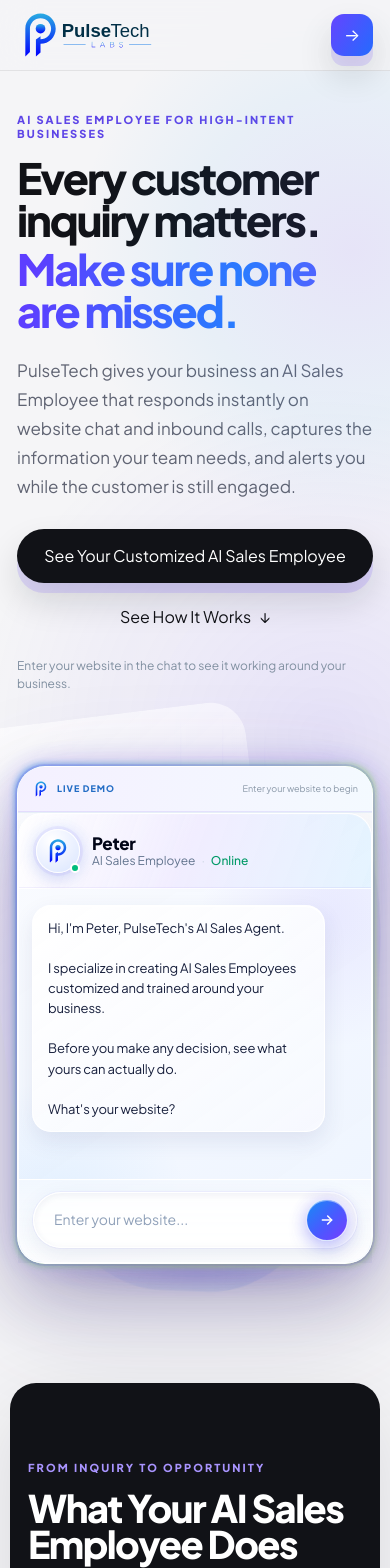
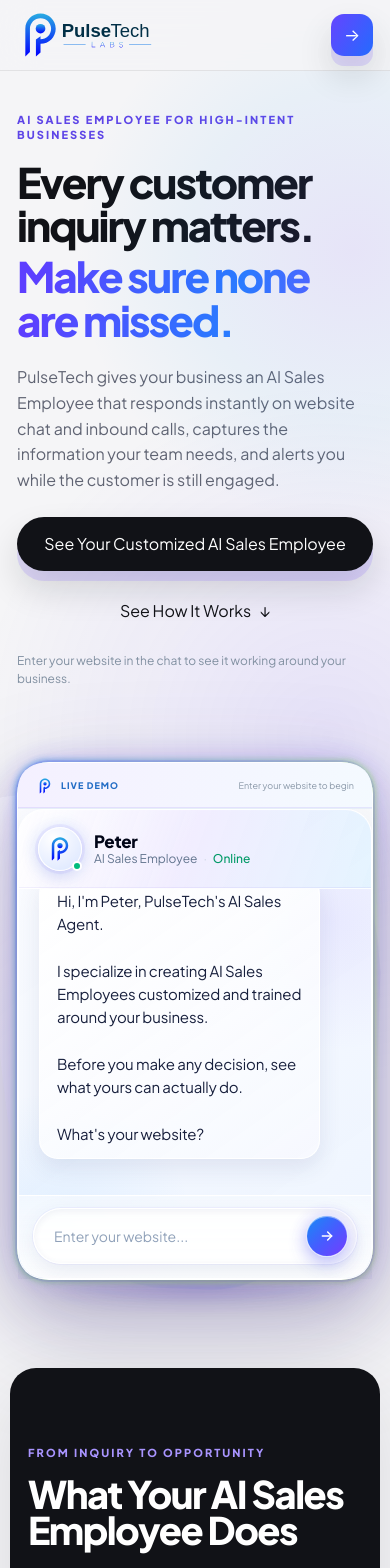
Before and after one commit to utkarshchaturvedi1/pulsetech-engine, a Next.js app: page / in a window 390 px wide. Shown: the top 1568 px of the page. Built offline with nearby package versions, Linux system fonts and the light colour scheme.

Commit message:
Polish hero spacing sticky header and premium chat proportions

```diff
--- a/src/components/landing/landing.css
+++ b/src/components/landing/landing.css
@@ -293,3 +293,35 @@
  .pt-live-chat-body [data-chat-message-bubble]{font-size:13px!important;max-width:90%!important}
  .pt-live-chat-body [data-chat-messages]{padding:16px 13px!important}
 }
+
+/* Final hero composition: breathing room, sticky navigation, premium chat proportions */
+.pt-header{position:sticky!important;top:0!important;z-index:80!important;transition:transform .28s ease,background .28s ease,box-shadow .28s ease}
+.pt-nav{min-height:72px}
+.pt-hero{align-items:center!important;min-height:calc(100svh - 72px);padding-top:72px!important;padding-bottom:88px!important}
+.pt-hero-copy{align-self:center;max-width:690px!important;padding-top:0!important}
+.pt-hero .pt-eyebrow{margin:0 0 25px!important;line-height:1.35!important}
+.pt-hero h1{margin:0 0 27px!important;font-size:clamp(48px,4.15vw,64px)!important;line-height:1.02!important;letter-spacing:-.047em!important;font-weight:950!important}
+.pt-hero h1 span{display:block;margin-top:10px!important;line-height:1.04!important}
+.pt-hero .pt-lead{margin:0 0 30px!important;max-width:650px!important;font-size:17px!important;line-height:1.72!important}
+.pt-hero .pt-actions{margin-top:0!important;gap:14px!important}
+.pt-hero .pt-micro{margin-top:15px!important;line-height:1.5!important}
+.pt-hero-visual{min-height:610px!important;align-items:center!important}
+.pt-hero-chat-wrap{width:min(100%,470px)!important;margin:0 0 0 auto!important;transform:translateX(2%)!important}
+.pt-live-chat{border-radius:32px!important}
+.pt-live-chat-top{padding:14px 18px!important}
+.pt-live-chat-body{height:500px!important}
+.pt-live-chat-body [data-customer-widget-shell]{border-radius:26px!important}
+.pt-live-chat-body [data-chat-header]{padding:17px 19px!important}
+.pt-live-chat-body [data-chat-message-bubble]{font-size:15px!important;line-height:1.55!important;padding:13px 17px!important}
+.pt-live-chat-body [data-chat-messages]{padding:22px 20px!important}
+@media(max-width:699px){
+ .pt-nav{min-height:62px}
+ .pt-hero{min-height:auto;padding-top:42px!important;padding-bottom:62px!important}
+ .pt-hero .pt-eyebrow{margin-bottom:18px!important}
+ .pt-hero h1{font-size:42px!important;line-height:1.02!important;margin-bottom:22px!important}
+ .pt-hero h1 span{margin-top:8px!important}
+ .pt-hero .pt-lead{font-size:16px!important;line-height:1.62!important;margin-bottom:24px!important}
+ .pt-hero-visual{min-height:0!important;margin-top:36px!important}
+ .pt-hero-chat-wrap{width:100%!important;margin:0!important;transform:none!important}
+ .pt-live-chat-body{height:470px!important}
+}
```
